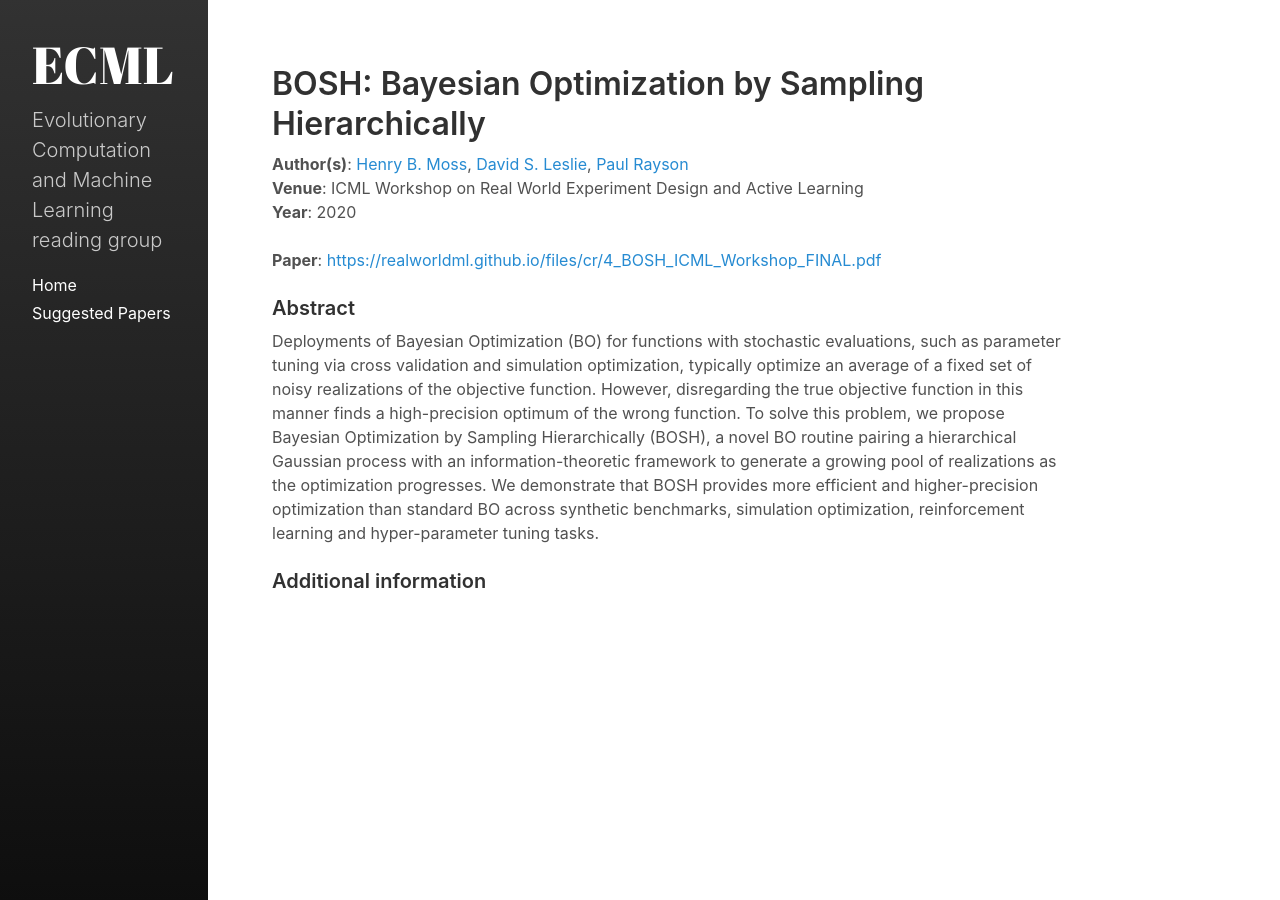
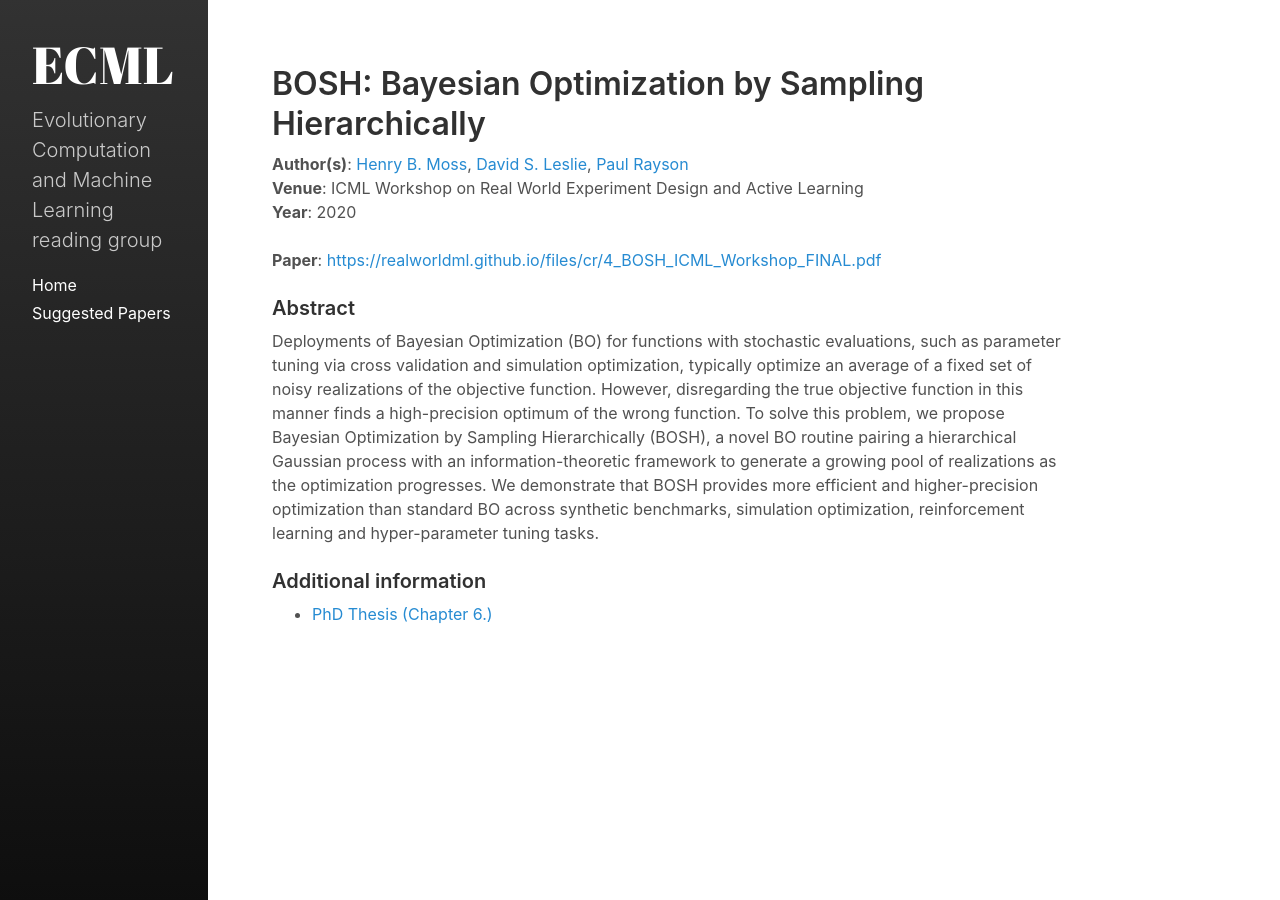
Before and after one commit to exeter-ecml/exeter-ecml.github.io, a Jekyll site: the page built from _papers/0025-bosh-bayesian-optimization-by-sampling-hierachically.md, in a window 1280 px wide. Built offline with Jekyll 4.4.1, drawn with Linux system fonts in a browser that asks for light colours.

Commit message:
Added thesis to paper

```diff
--- a/_papers/0025-bosh-bayesian-optimization-by-sampling-hierachically.md
+++ b/_papers/0025-bosh-bayesian-optimization-by-sampling-hierachically.md
@@ -29,3 +29,4 @@ who_suggested: Tinkle Chugh
 
 status: suggested
 ---
+- [PhD Thesis (Chapter 6.)](https://eprints.lancs.ac.uk/id/eprint/154461/1/2021mossphd.pdf)
```
